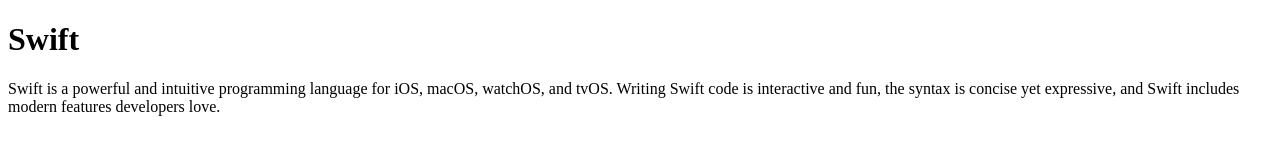
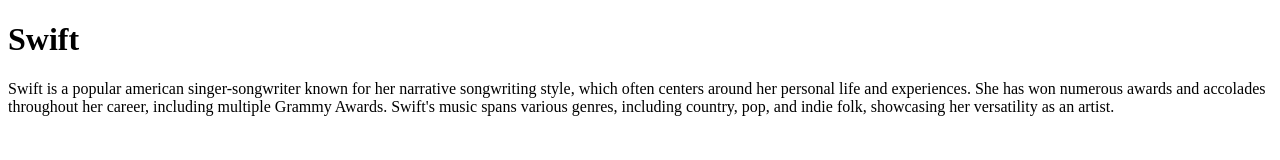
Before and after one commit to thapayasoda12-dev/demo, a plain HTML site: page index.html in a window 1280 px wide. Drawn offline with Linux system fonts and the light colour scheme.

Commit message:
aaba ta happy hola ne maila swift ko bara right lakdika ko xu

```diff
--- a/index.html
+++ b/index.html
@@ -10,8 +10,10 @@
 <body>
     <h1>Swift</h1>
 
-    <p>Swift is a powerful and intuitive programming language for iOS, macOS, watchOS, and tvOS. Writing Swift code is
-        interactive and fun, the syntax is concise yet expressive, and Swift includes modern features developers love.
+    <p>Swift is a popular american singer-songwriter known for her narrative songwriting style, which often centers
+        around her personal life and experiences. She has won numerous awards and accolades throughout her career,
+        including multiple Grammy Awards. Swift's music spans various genres, including country, pop, and indie folk,
+        showcasing her versatility as an artist.
     </p>
 </body>
 
```
